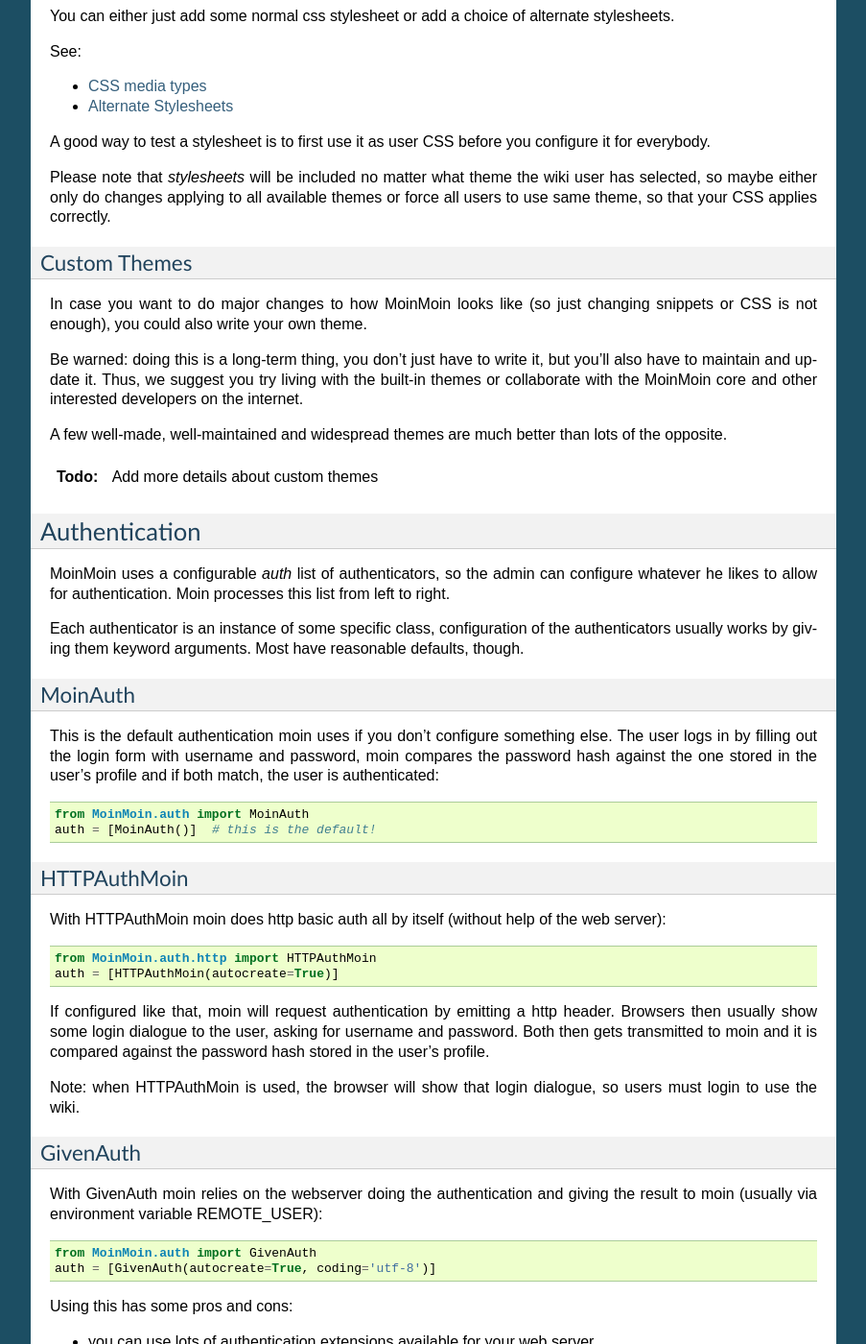
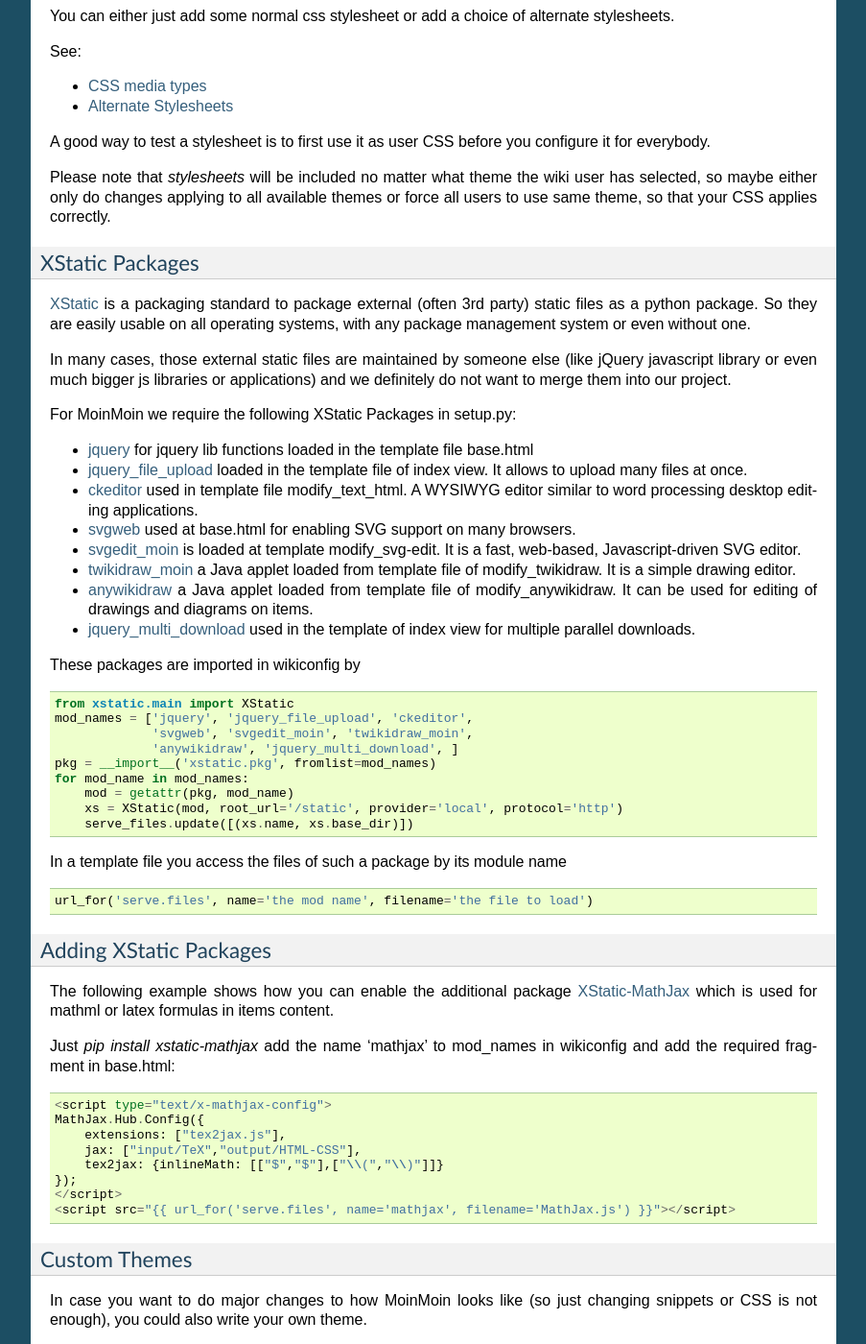
Before and after one commit to bhrigu123/moin-2.0-beta, a Sphinx documentation site: the page built from docs/admin/configure.rst, in a window 1280 px wide and 1400 px high, scrolled down 3980 px. Shown: the whole window at 96% size, without its empty margins (198-1101 px from the left). Built offline with Sphinx 7.4.7, drawn with Linux system fonts in a browser that asks for light colours; some of the changed text lies outside the part shown.

Commit message:
docs: added XStatic Packages

```diff
--- a/docs/admin/configure.rst
+++ b/docs/admin/configure.rst
@@ -244,6 +244,83 @@
 user has selected, so maybe either only do changes applying to all available
 themes or force all users to use same theme, so that your CSS applies
 correctly.
+
+
+XStatic Packages
+----------------
+`XStatic <http://readthedocs.org/projects/xstatic>`_ is a packaging standard
+to package external (often 3rd party) static files as a python package.
+So they are easily usable on all operating systems,
+with any package management system or even without one.
+
+In many cases, those external static files are maintained by someone else (like jQuery
+javascript library or even much bigger js libraries or applications) and we
+definitely do not want to merge them into our project.
+
+For MoinMoin we require the following XStatic Packages in setup.py:
+
+* `jquery <http://pypi.python.org/pypi/XStatic-jQuery>`_
+  for jquery lib functions loaded in the template file base.html
+
+* `jquery_file_upload <http://pypi.python.org/pypi/XStatic-jQuery-File-Upload>`_
+  loaded in the template file of index view. It allows to upload many files at once.
+
+* `ckeditor <http://pypi.python.org/pypi/XStatic-CKEditor>`_
+  used in template file modify_text_html. A WYSIWYG editor similar to word processing
+  desktop editing applications.
+
+* `svgweb <http://pypi.python.org/pypi/XStatic-svgweb>`_
+  used at base.html for enabling SVG support on many browsers.
+
+* `svgedit_moin <http://pypi.python.org/pypi/XStatic-svg-edit-moin>`_
+  is loaded at template modify_svg-edit. It is a fast, web-based, Javascript-driven
+  SVG editor.
+
+* `twikidraw_moin <http://pypi.python.org/pypi/XStatic-TWikiDraw-moin>`_
+  a Java applet loaded from template file of modify_twikidraw. It is a simple drawing editor.
+
+* `anywikidraw <http://pypi.python.org/pypi/XStatic-AnyWikiDraw>`_
+  a Java applet loaded from template file of modify_anywikidraw. It can be used for
+  editing of drawings and diagrams on items.
+
+* `jquery_multi_download <http://pypi.python.org/pypi/XStatic-multiDownload>`_
+  used in the template of index view for multiple parallel downloads.
+
+
+These packages are imported in wikiconfig by ::
+
+    from xstatic.main import XStatic
+    mod_names = ['jquery', 'jquery_file_upload', 'ckeditor',
+                 'svgweb', 'svgedit_moin', 'twikidraw_moin',
+                 'anywikidraw', 'jquery_multi_download', ]
+    pkg = __import__('xstatic.pkg', fromlist=mod_names)
+    for mod_name in mod_names:
+        mod = getattr(pkg, mod_name)
+        xs = XStatic(mod, root_url='/static', provider='local', protocol='http')
+        serve_files.update([(xs.name, xs.base_dir)])
+
+In a template file you access the files of such a package by its module name ::
+
+    url_for('serve.files', name='the mod name', filename='the file to load')
+
+Adding XStatic Packages
+-----------------------
+
+The following example shows how you can enable the additional package
+`XStatic-MathJax <http://pypi.python.org/pypi/XStatic-MathJax>`_ which is
+used for mathml or latex formulas in items content.
+
+Just *pip install xstatic-mathjax* add the name 'mathjax' to mod_names in wikiconfig
+and add the required fragment in base.html::
+
+    <script type="text/x-mathjax-config">
+    MathJax.Hub.Config({
+        extensions: ["tex2jax.js"],
+        jax: ["input/TeX","output/HTML-CSS"],
+        tex2jax: {inlineMath: [["$","$"],["\\(","\\)"]]}
+    });
+    </script>
+    <script src="{{ url_for('serve.files', name='mathjax', filename='MathJax.js') }}"></script>
 
 
 Custom Themes
```
